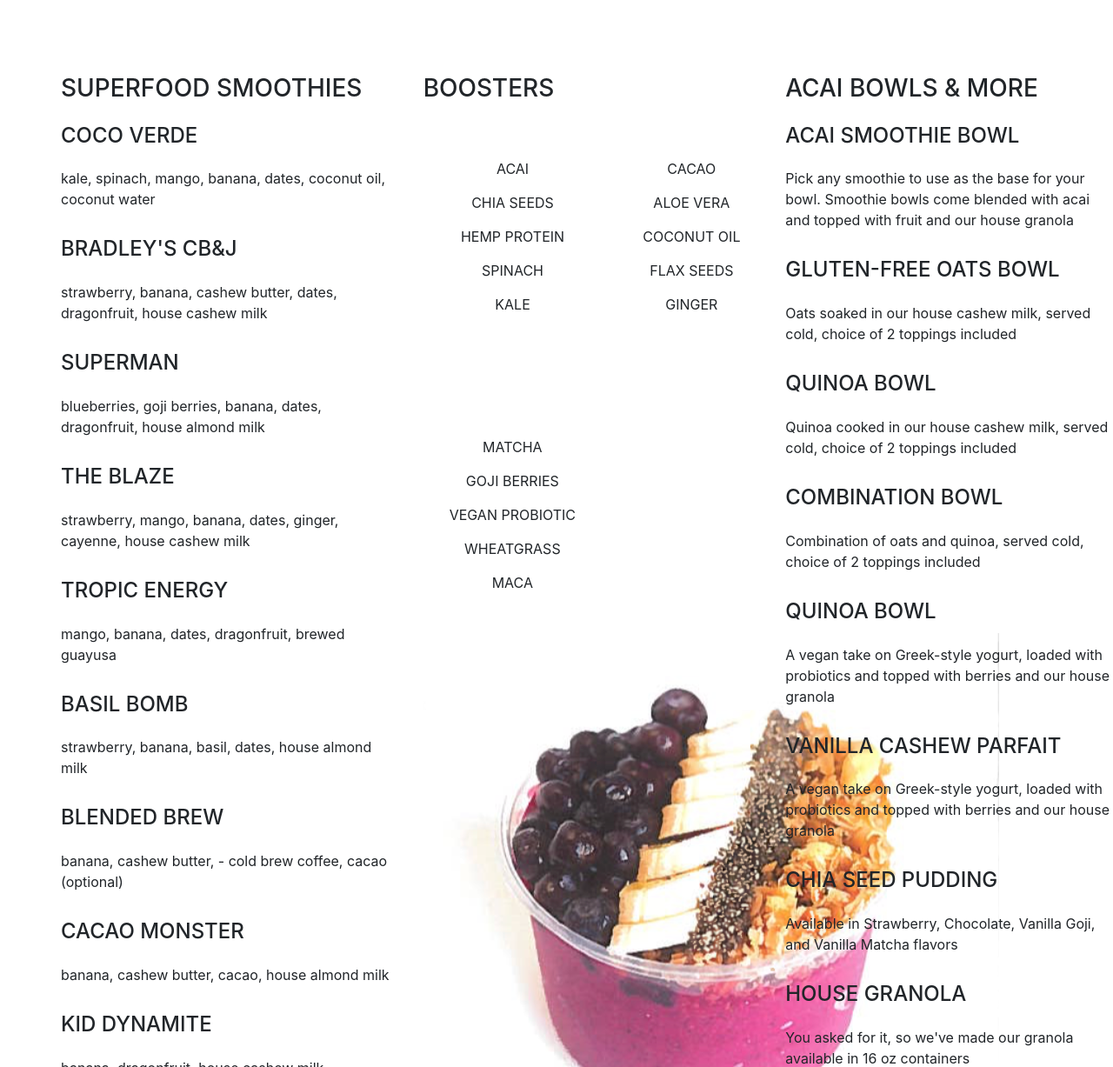
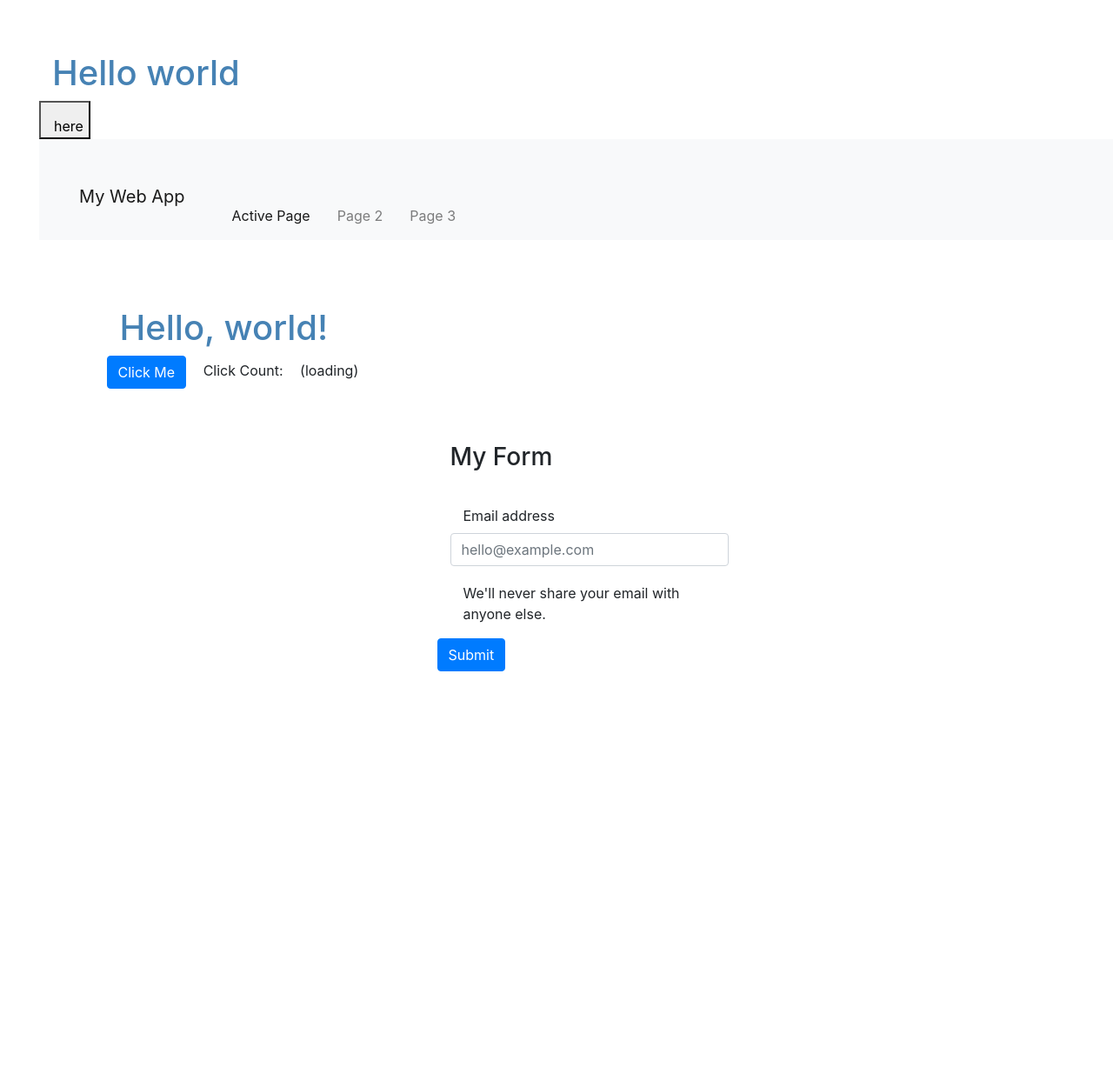
Before and after one commit to pkassar/Playground, a plain HTML site: page index.html in a window 1280 px wide. Shown: the top 1227 px of the page at 87% size. After the commit the page ends 800 px from the top, so only its background shows below. Drawn offline with nearby package versions, Linux system fonts and the light colour scheme.

Commit message:
cleanup playground

```diff
--- a/index.html
+++ b/index.html
@@ -12,212 +12,74 @@
 <body>
   <div class="page">
 
-
-    <div class="row">
-      <div class="column">
-        <h3>
-          SUPERFOOD SMOOTHIES
-        </h3>
-
-        <h4>COCO VERDE</h4>
-        <p>
-          kale, spinach, mango, banana,
-          dates, coconut oil, coconut water
-        </p>
-        <h4>BRADLEY'S CB&J </h4>
-        <p>
-          strawberry, banana, cashew butter,
-          dates, dragonfruit, house cashew milk
-        </p>
-
-        <h4>
-          SUPERMAN
-        </h4>
-        <p>
-          blueberries, goji berries, banana,
-          dates, dragonfruit, house almond milk
-        </p>
-        <h4>
-          THE BLAZE</h4>
-        <p>
-          strawberry, mango, banana, dates,
-          ginger, cayenne, house cashew milk
-        </p>
-        <h4>
-          TROPIC ENERGY
-        </h4>
-        <p>
-          mango, banana, dates,
-          dragonfruit, brewed guayusa
-        </p>
-        <h4> BASIL BOMB</h4>
-        <p>
-          strawberry, banana, basil,
-          dates, house almond milk
-        </p>
-        <h4>
-          BLENDED BREW </h4>
-        <p>
-          banana, cashew butter, -
-          cold brew coffee, cacao (optional)
-
-        </p>
-        <h4> CACAO MONSTER </h4>
-        <p>
-          banana, cashew butter,
-          cacao, house almond milk
-        </p>
-        <h4> KID DYNAMITE
-        </h4>
-        <p>
-          banana, dragonfruit, house cashew milk
-        </p>
+    <h1>Hello world </h1>
+    <button>here</button>
 
 
+    <!--
+      BOOTSTRAP NAV
+      https://getbootstrap.com/docs/5.0/components/navbar/
+    -->
+    <nav class="navbar navbar-expand-lg navbar-light bg-light">
+      <div class="container-fluid">
+        <a class="navbar-brand" href="/">My Web App</a>
+
+        <button class="navbar-toggler" type="button" data-bs-toggle="collapse" data-bs-target="#navbarSupportedContent"
+          aria-controls="navbarSupportedContent" aria-expanded="false" aria-label="Toggle navigation">
+          <span class="navbar-toggler-icon"></span>
+        </button>
+
+        <div class="collapse navbar-collapse" id="navbarSupportedContent">
+          <ul class="navbar-nav ms-auto mb-2 mb-lg-0">
+            <li class="nav-item">
+              <a class="nav-link active" aria-current="page" href="#">Active Page</a>
+            </li>
+
+            <li class="nav-item">
+              <a class="nav-link" href="#">Page 2</a>
+            </li>
+
+            <li class="nav-item">
+              <a class="nav-link" href="#">Page 3</a>
+            </li>
+
+          </ul>
+        </div>
+      </div>
+    </nav>
+
+
+    <div class="container" style="margin-top:2em;">
+
+      <div>
+        <h1>Hello, world!</h1>
+
+
+        <button class="btn btn-primary" id="click-me">Click Me</button>
+        <p style="display:inline">Click Count: <span id="click-count">(loading)</span></p>
       </div>
 
-      <div class="column">
-        <h3>BOOSTERS</h3>
-        <div class="row">
+      <!--
+        BOOTSTRAP FORM
+        https://getbootstrap.com/docs/5.0/forms/overview/
+      -->
 
-          <div class="col2">
-            <ul>
-              <li>
-                ACAI
-              </li>
+      <form class="mx-auto" style="max-width: 350px; margin-top:2em;">
+        <h3>My Form</h3>
 
-              <li>
-                CHIA SEEDS </li>
-              <li>
-                HEMP PROTEIN
-              </li>
-              <li>
-                SPINACH
-              </li>
-              <li>
-                KALE
-              </li>
-            </ul>
-            <ul>
-          </div>
-          <div class="col2">
-            <ul>
-
-              <li>
-                CACAO
-              </li>
-              <li>
-                ALOE VERA
-              </li>
-              <li>
-                COCONUT OIL
-              </li>
-              <li>
-                FLAX SEEDS
-              </li>
-              <li>
-                GINGER
-              </li>
-            </ul>
-          </div>
-        </div>
-        <div class="row">
-
-          <div class="center">
-            <ul>
-              <li> MATCHA</li>
-              <li> GOJI BERRIES</li>
-              <li> VEGAN PROBIOTIC</li>
-              <li>WHEATGRASS</li>
-              <li>MACA</li>
-            </ul>
-
-          </div>
+        <div class="mb-3">
+          <label for="my-email" class="form-label">Email address</label>
+          <input type="email" name="my_email" class="form-control" id="my-email" aria-describedby="emailHelp"
+            placeholder="hello@example.com">
+          <div id="emailHelp" class="form-text">We'll never share your email with anyone else.</div>
         </div>
 
-
-        <div class="row">
-          <img class="center-image" src="images/icecream.png" alt="icecream mmm deliciosoo" />
-        </div>
-
-      </div>
+        <button type="submit" class="btn btn-primary" id="my-button">Submit</button>
+      </form>
 
 
-      <div class="column">
-        <h3>ACAI BOWLS & MORE</h3>
-        <h4>
-          ACAI SMOOTHIE BOWL
-        </h4>
-        <p>
-          Pick any smoothie to use as the base
-          for your bowl. Smoothie bowls come
-          blended with acai and topped with
-          fruit and our house granola
-        </p>
-        <h4>
-          GLUTEN-FREE OATS BOWL
-        </h4>
-        <p>
-          Oats soaked in our house cashew
-          milk, served cold, choice of
-          2 toppings included
-        </p>
-        <h4>
-          QUINOA BOWL
-        </h4>
-        <p>
-          Quinoa cooked in our house cashew
-          milk, served cold, choice of
-          2 toppings included
-        </p>
-        <h4>
-          COMBINATION BOWL
-        </h4>
-        <p>
-          Combination of oats and quinoa,
-          served cold, choice of
-          2 toppings included
-        </p>
-        <h4>
-          QUINOA BOWL
-        </h4>
-        <p>
-          A vegan take on Greek-style yogurt,
-          loaded with probiotics and topped
-          with berries and our house granola
-        </p>
-        <h4>
-          VANILLA CASHEW PARFAIT
-        </h4>
-        <p>
-          A vegan take on Greek-style yogurt,
-          loaded with probiotics and topped
-          with berries and our house granola
-        </p>
-        <h4>
-          CHIA SEED PUDDING
-        </h4>
-        <p>
-          Available in Strawberry, Chocolate,
-          Vanilla Goji, and Vanilla Matcha flavors
-        </p>
-        <h4>
-          HOUSE GRANOLA
-        </h4>
-        <p>
-          You asked for it, so we've made our
-          granola available in 16 oz containers
-        </p>
-
-      </div>
     </div>
   </div>
-  <!-- <footer>
-    <p>&copy; 2021 Sammy Student |
-      <a href="https://github.com/prof-rossetti/student-site">source code</a>
-    </p>
-  </footer> -->
-
   <script type="text/javascript">
     //
     // FYI: this is JavaScript!
@@ -225,6 +87,9 @@
     var myMessage = "Hello World"
     console.log(myMessage)
   </script>
+
+  <script src="index.js"></script>
+
 </body>
 
 </html>
--- /dev/null
+++ b/index.js
@@ -0,0 +1,9 @@
+function test() {
+  console.log('here')
+}
+
+function HandleSumbit(event) {
+  submitButton.addEventListener ("click", handleSubmit)
+}
+
+test();
```
Also changed, not shown: 1 other file.
